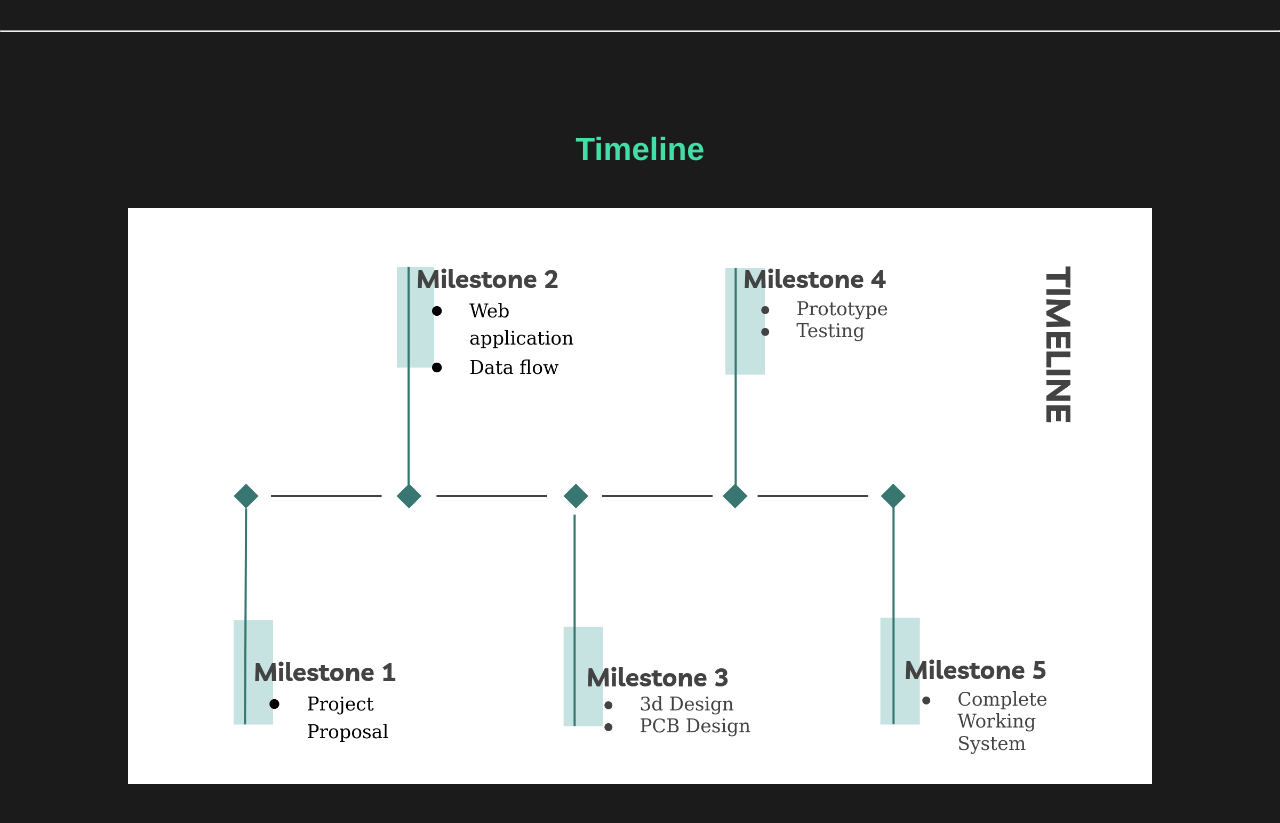
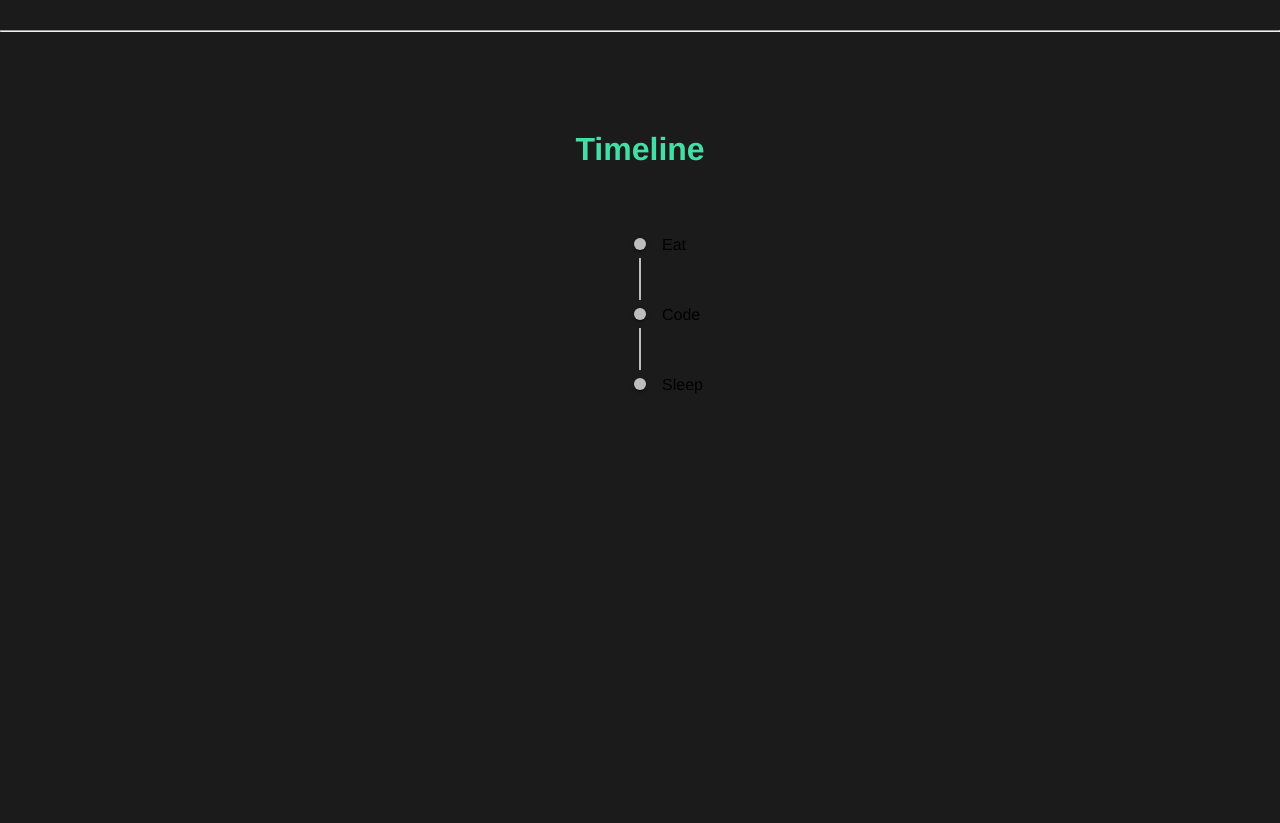
Before and after one commit to cepdnaclk/e17-3yp-Landmine-Detector, a React (Create React App) app in the folder website/: page / in a window 1280 px wide. Shown: the part 6880-7703 px from the top of the page. Built offline with nearby package versions, Linux system fonts and the light colour scheme.

Commit message:
web_updates

```diff
--- a/website/package.json
+++ b/website/package.json
@@ -4,6 +4,8 @@
   "version": "0.1.0",
   "private": true,
   "dependencies": {
+    "@material-ui/core": "^4.12.3",
+    "@material-ui/lab": "^4.0.0-alpha.60",
     "@testing-library/jest-dom": "^5.14.1",
     "@testing-library/react": "^11.2.7",
     "@testing-library/user-event": "^12.8.3",
--- a/website/src/components/Navbar.js
+++ b/website/src/components/Navbar.js
@@ -5,6 +5,7 @@ import Hardware from '../pages/Hardware/Hardware';
 import Team from '../pages/Team/Team';
 import './navbar-styles.css'
 import Home from '../pages/Home/Home';
+import Timeline_LM from '../pages/Timeline_LM/Timeline_LM';
 import SolutionArchitecture from '../pages/SolutionArchitecture/SolutionArchitecture';
 
 
@@ -56,9 +57,7 @@ function Navbar() {
         </div>
         <hr/>
         <div className='time-area' id='time'>
-            <h1 style={{color:"#43dea5", textAlign:'center' }}>Timeline</h1>
-            <br></br>
-            <img alt="" src={process.env.PUBLIC_URL + '/images/timeline.png'} style={{ display: 'block',marginLeft:'auto', marginRight:'auto',width:'80%'}}/>
+            <Timeline_LM/>
         </div>
         <hr/>
         <div className='team-area' id='team'>
--- a/website/src/pages/SolutionArchitecture/SolutionArchitecture.js
+++ b/website/src/pages/SolutionArchitecture/SolutionArchitecture.js
@@ -44,6 +44,4 @@ function SolutionArchitecture() {
     )
 
 }
-
-
 export default SolutionArchitecture;
--- /dev/null
+++ b/website/src/pages/Timeline_LM/Timeline_LM.js
@@ -0,0 +1,50 @@
+import './Timeline.css'
+import React from 'react';
+import Timeline from '@material-ui/lab/Timeline';
+import TimelineItem from '@material-ui/lab/TimelineItem';
+import TimelineSeparator from '@material-ui/lab/TimelineSeparator';
+import TimelineConnector from '@material-ui/lab/TimelineConnector';
+import TimelineContent from '@material-ui/lab/TimelineContent';
+import TimelineDot from '@material-ui/lab/TimelineDot';
+
+
+function Timeline_LM() {
+    return(
+        <div>
+        <h1 style={{color:"#43dea5", textAlign:'center' }}>Timeline</h1>
+        <br></br>
+        {/* <img alt="" src={process.env.PUBLIC_URL + '/images/timeline.png'} style={{ display: 'block',marginLeft:'auto', marginRight:'auto',width:'80%'}}/> */}
+        <Timeline>
+       <TimelineItem>
+         <TimelineSeparator>
+           <TimelineDot />
+           <TimelineConnector />
+         </TimelineSeparator>
+         <TimelineContent>Eat</TimelineContent>
+       </TimelineItem>
+      <TimelineItem>
+         <TimelineSeparator>
+           <TimelineDot />
+           <TimelineConnector />
+         </TimelineSeparator>
+         <TimelineContent>Code</TimelineContent>
+       </TimelineItem>
+       <TimelineItem>
+         <TimelineSeparator>
+           <TimelineDot />
+         </TimelineSeparator>
+         <TimelineContent>Sleep</TimelineContent>
+       </TimelineItem>
+     </Timeline>
+        </div>
+    )
+
+}
+export default Timeline_LM;
+
+
+// export default function BasicTimeline() {
+//   return (
+
+//   );
+// }
```
Also changed, not shown: website/src/pages/Timeline_LM/Timeline.css (added), 1 other file (tests, documents, lock files or other folders).
